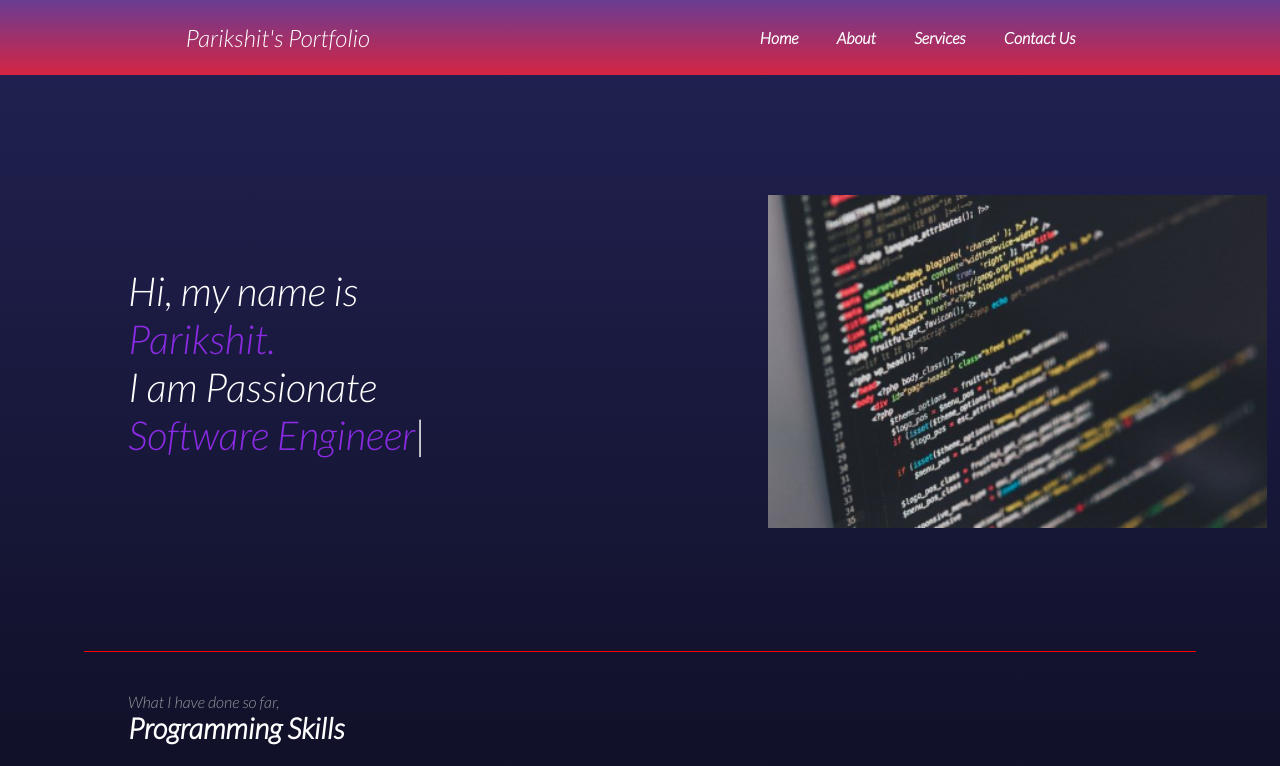
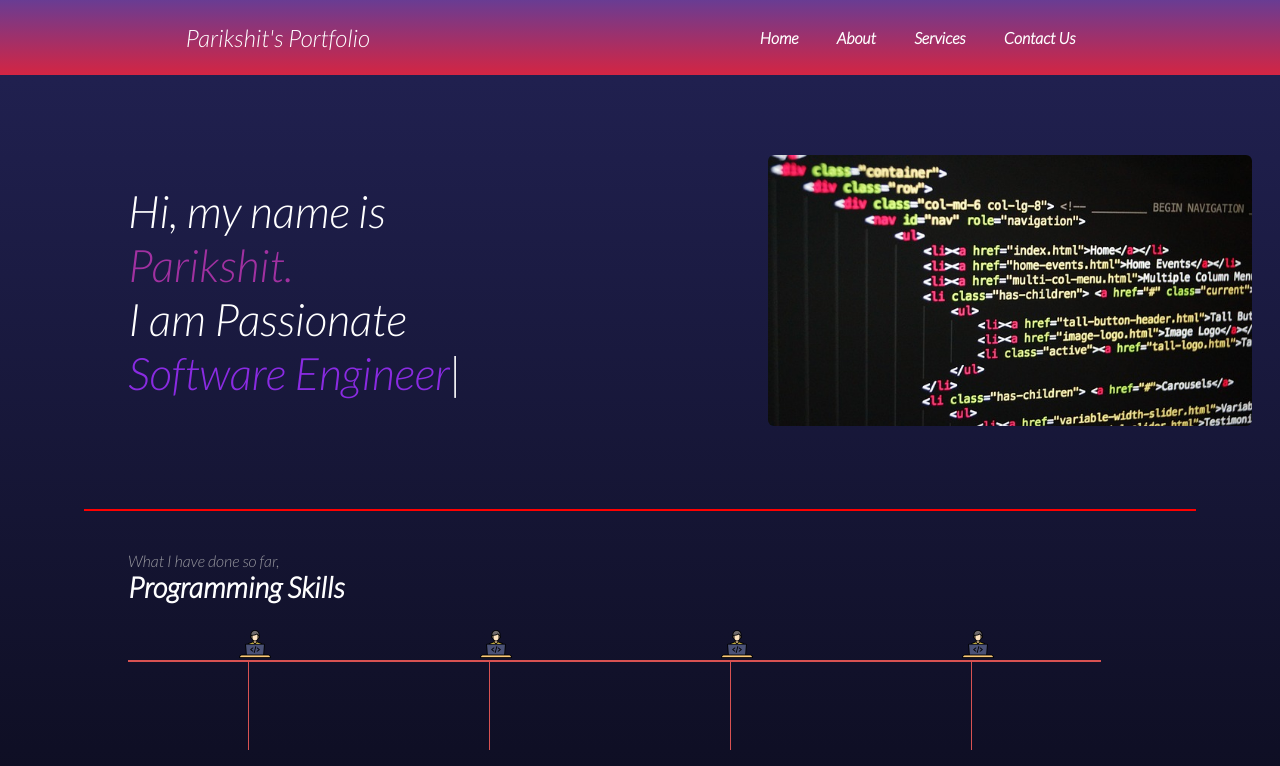
Before and after one commit to ParikshitGehlaut/Portfolio-Website, a plain HTML site: page index.html in a window 1280 px wide. Shown: the top 766 px of the page. Drawn offline with nearby package versions, Linux system fonts and the light colour scheme.

Commit message:
commiting all changes

```diff
--- a/index.html
+++ b/index.html
@@ -5,18 +5,6 @@
     <meta name="viewport" content="width=device-width, initial-scale=1.0" />
     <link rel="stylesheet" href="style.css" />
     <title>Parikshit's Portfolio</title>
-    <link rel="preconnect" href="https://fonts.googleapis.com" />
-    <link rel="preconnect" href="https://fonts.gstatic.com" crossorigin />
-    <link
-      href="https://fonts.googleapis.com/css2?family=Poppins:wght@400;700&display=swap"
-      rel="stylesheet"
-    />
-    <link rel="preconnect" href="https://fonts.googleapis.com" />
-    <link rel="preconnect" href="https://fonts.gstatic.com" crossorigin />
-    <link
-      href="https://fonts.googleapis.com/css2?family=Lato:ital,wght@1,300&family=Poppins:wght@400;700&display=swap"
-      rel="stylesheet"
-    />
   </head>
 
   <body>
@@ -50,9 +38,10 @@
           <span id="element"></span>
         </div>
         <div class="rightSection">
-          <img src="bg.png" alt="Developer image" />
+          <img src="bg.jpg" alt="Developer image" id="img" />
         </div>
       </section>
+
       <hr />
       <section class="secondSection">
         <span class="text-silver">What I have done so far,</span>
--- a/style.css
+++ b/style.css
@@ -56,29 +56,26 @@ nav .left{
   .left {
     font-size: 1.5rem;
   }
-
   .firstSection {
     display: flex;
     justify-content: space-around;
     align-items: center;
-    margin: 120px 0;
+    margin: 80px 0;
   }
-
-  .firstSection div {
+  .firstSection > div {
     width: 30%;
   }
-
   .leftSection {
-    font-size: 2.5rem;
+    font-size: 2.8rem;
   }
-
   .rightSection img {
-    width: 130%;
-    height: 100%;
+    width: 126%;
   }
-
+  #img {
+    border-radius: 6px;
+  }
   .purple {
-    color: blueviolet;
+    color: rgb(161, 49, 161);
   }
 
   #btn {
```
Also changed, not shown: bg.jpg (added), bg.png (deleted).
